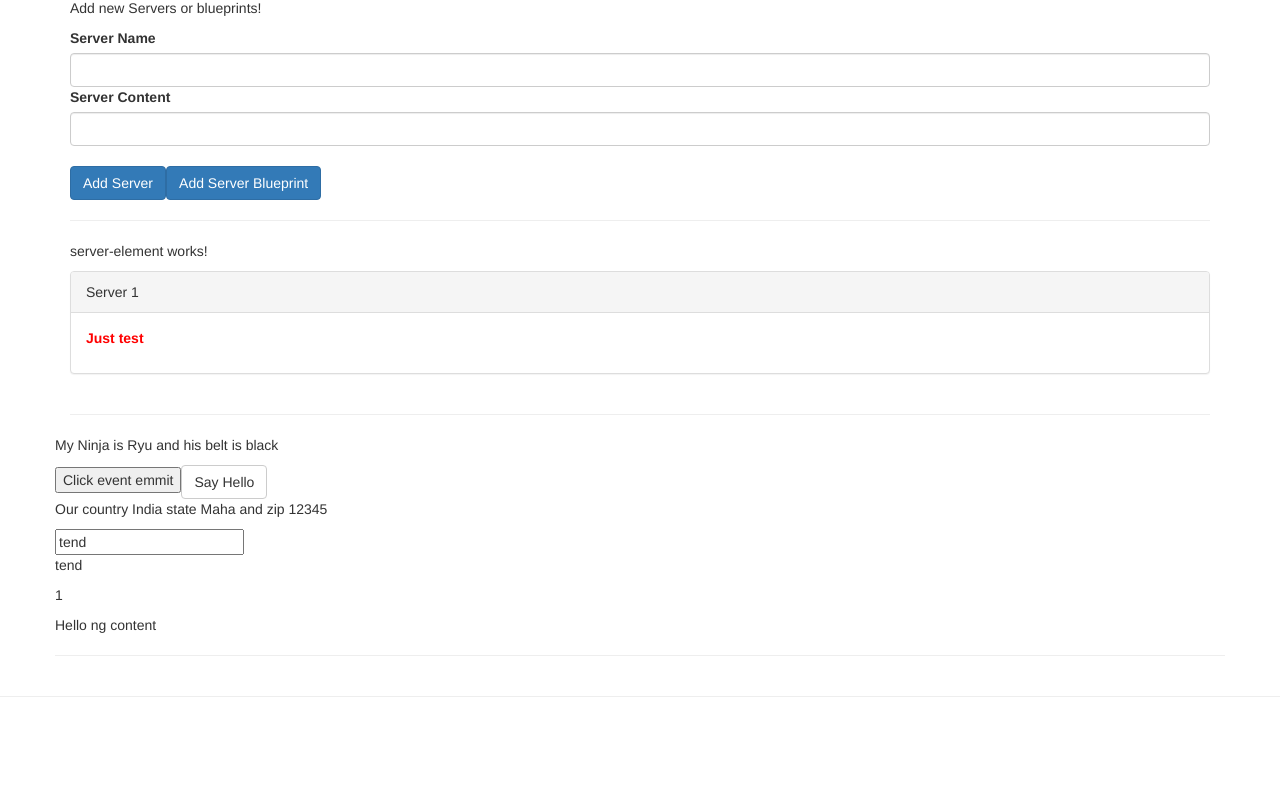
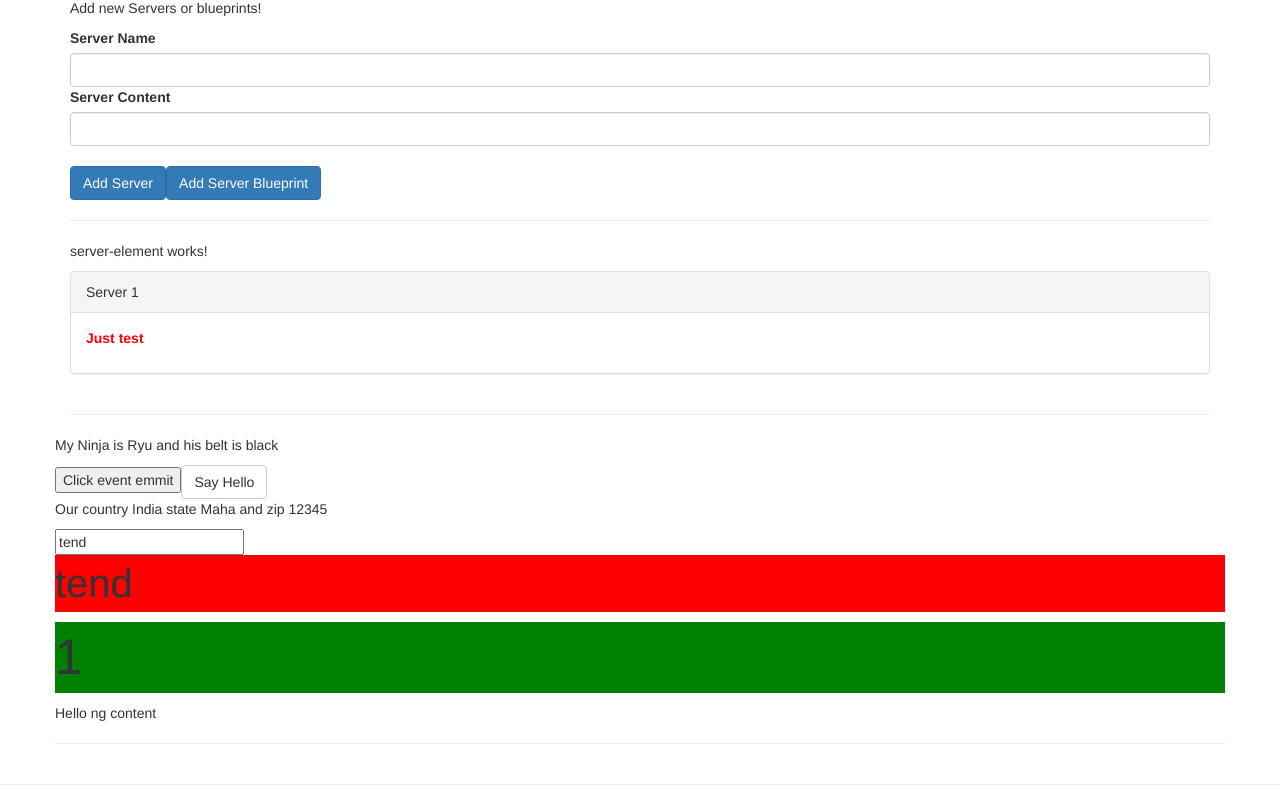
Before and after one commit to git-rp/angularjs, an Angular app in the folder cmp-databinding-start/: page / in a window 1280 px wide. Shown: the part 366-1171 px from the top of the page. Before the commit the page ends 1083 px from the top, so only its background shows below. Built offline with nearby package versions, Linux system fonts and the light colour scheme.

Commit message:
custom directive and better directive

```diff
--- /dev/null
+++ b/cmp-databinding-start/src/app/customdirectives/highlightgreen/better-highlighter.directive.ts
@@ -0,0 +1,13 @@
+import { Directive, ElementRef, OnInit, Renderer2 } from '@angular/core';
+
+@Directive({
+  selector: '[appBetterHighlighter]',
+})
+export class BetterHighlighterDirective implements OnInit {
+  constructor(private elRef: ElementRef, private renderer: Renderer2) {}
+
+  ngOnInit(): void {
+    this.renderer.setStyle(this.elRef.nativeElement, 'backgroundColor', 'Red');
+    this.renderer.setStyle(this.elRef.nativeElement, 'fontSize', '40px');
+  }
+}
--- /dev/null
+++ b/cmp-databinding-start/src/app/customdirectives/highlightgreen/highligh-green.directive.ts
@@ -0,0 +1,12 @@
+import { Directive, ElementRef, OnInit } from '@angular/core';
+
+@Directive({
+  selector: '[appHighlighGreen]',
+})
+export class HighlighGreenDirective implements OnInit {
+  constructor(private elementRef: ElementRef) {}
+  ngOnInit(): void {
+    this.elementRef.nativeElement.style.backgroundColor = 'green';
+    this.elementRef.nativeElement.style.fontSize = '50px';
+  }
+}
--- a/cmp-databinding-start/src/app/home/home.component.html
+++ b/cmp-databinding-start/src/app/home/home.component.html
@@ -10,6 +10,6 @@
 </p>
 <!-- 2 way biniding -->
 <input type="text" name="" id="" [(ngModel)]="cricketer.name" />
-<p>{{ cricketer.name }}</p>
-<p>{{ cricketer.number }}</p>
+<p appBetterHighlighter>{{ cricketer.name }}</p>
+<p appHighlighGreen>{{ cricketer.number }}</p>
 <ng-content></ng-content>
```
Also changed, not shown: cmp-databinding-start/src/app/app.module.ts (+8 -8 lines), 2 other files (tests, documents, lock files or other folders).
